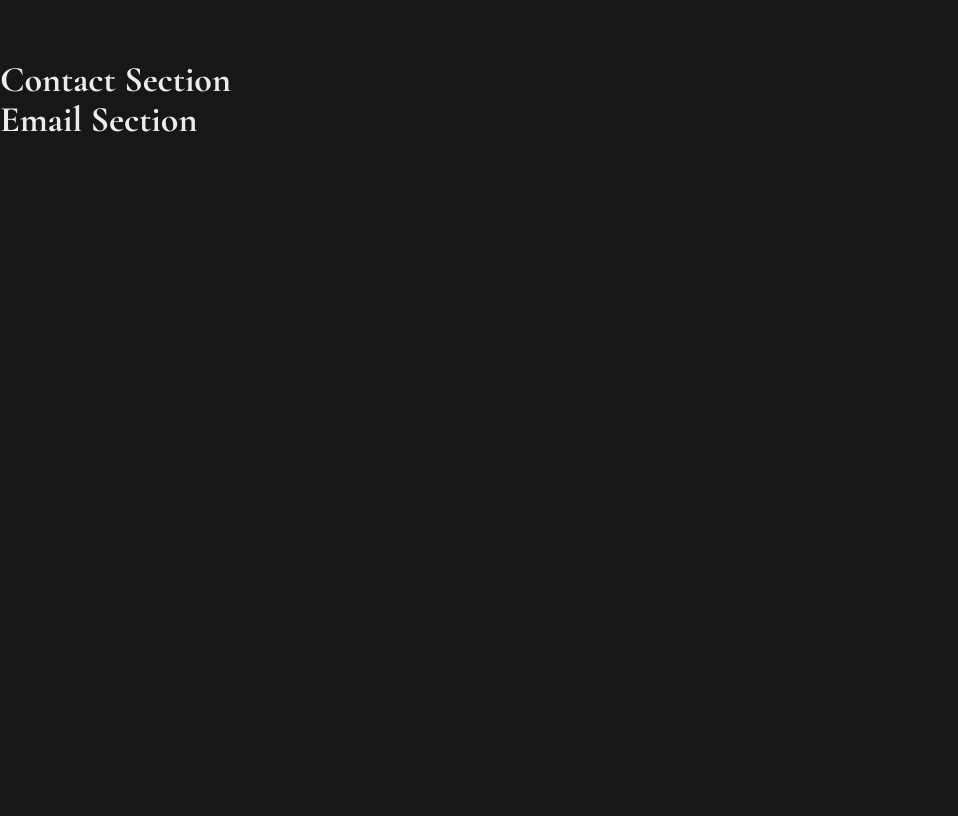
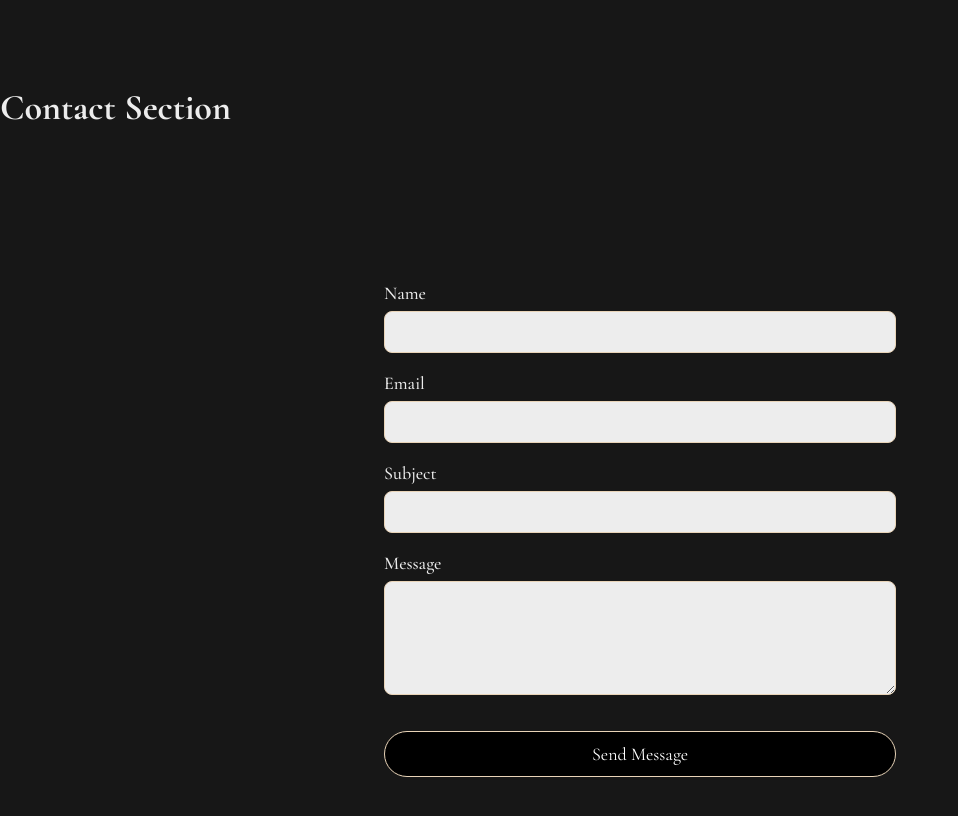
Before and after one commit to JLaxy/nicole-port, a Next.js app: page / in a window 1280 px wide. Shown: the part 3373-4189 px from the top of the page, without its empty margins (0-958 px from the left). Before the commit the page ends 3514 px from the top, so only its background shows below. Built offline with nearby package versions, Linux system fonts and the light colour scheme.

Commit message:
Added Email Section Design - basic function is implemented. proper working implementation not yet. (#3)

```diff
--- a/src/app/page.tsx
+++ b/src/app/page.tsx
@@ -1,5 +1,6 @@
 import About from "@/sections/about";
 import {BenefitsP1, BenefitsP2} from "@/sections/benefits";
+import Email from "@/sections/email";
 import Hero from "@/sections/hero";
 
 export default function HomePage() {
@@ -22,7 +23,7 @@ export default function HomePage() {
         <h1 className="text-4xl font-bold">Contact Section</h1>
       </section>
       <section id="email">
-        <h1 className="text-4xl font-bold">Email Section</h1>
+        <Email />
       </section>
     </div>
   );
--- a/src/sections/email.tsx
+++ b/src/sections/email.tsx
@@ -0,0 +1,94 @@
+"use client";
+
+import "@/styles/email.css";
+import { useState } from 'react';
+
+export default function Email() {
+    const [form, setForm] = useState({
+        name: "",
+        email: "",
+        subject: "",
+        message: "",
+    });
+
+    const handleChange = (e: React.ChangeEvent<HTMLInputElement | HTMLTextAreaElement>) => {
+        setForm({ ...form, [e.target.name]: e.target.value });
+    };
+
+    const handleSubmit = (e: React.FormEvent) => {
+        e.preventDefault();
+        console.log("Form submitted:", form);
+        alert(`Thank you ${form.name}, we got your message!`);
+        setForm({ name: "", subject: "", email: "", message: "" });
+    };
+
+    return (
+        <div className="email-section">
+            <form onSubmit={handleSubmit}>
+                <div>
+                    <label htmlFor="name">
+                        Name
+                    </label>
+                    <input
+                        id="name"
+                        name="name"
+                        value={form.name}
+                        onChange={handleChange}
+                        type="text"
+                        required
+                    />
+                </div>
+
+                <div>
+                    <label htmlFor="email">
+                        Email
+                    </label>
+                    <input
+                        id="email"
+                        name="email"
+                        value={form.email}
+                        onChange={handleChange}
+                        type="email"
+                        required
+                    />
+                </div>
+
+                <div>
+                    <label htmlFor="subject">
+                        Subject
+                    </label>
+                    <input
+                        id="subject"
+                        name="subject"
+                        value={form.subject}
+                        onChange={handleChange}
+                        type="text"
+                        required
+                    />
+                </div>
+
+                <div>
+                    <label htmlFor="message">
+                        Message
+                    </label>
+                    <textarea
+                        id="message"
+                        name="message"
+                        value={form.message}
+                        onChange={handleChange}
+                        rows={4}
+                        required
+                    />
+                </div>
+
+                <button
+                    type="submit"
+                    className="styled-button w-full"
+                >
+                    Send Message
+                </button>
+            </form>
+        </div>
+
+    );
+}
--- a/src/styles/benefits.css
+++ b/src/styles/benefits.css
@@ -10,7 +10,11 @@
     }
 
     .benefit-right-side-content {
-        @apply items-end text-end;
+        @apply items-end text-end ps-20;
+    }
+
+    .benefit-left-side-content {
+        @apply pe-20;
     }
 
     .benefit-section p {
--- /dev/null
+++ b/src/styles/email.css
@@ -0,0 +1,32 @@
+@import "tailwindcss";
+
+@layer components {
+    .email-section {
+        @apply min-h-screen flex flex-col justify-center items-center;
+    }
+
+    .email-section form {
+        @apply w-full max-w-lg space-y-4;
+    }
+
+    .email-section input,
+    .email-section textarea {
+        @apply mt-1 block w-full rounded-lg border p-2 focus:outline-none;
+        border-color: var(--secondary-color);
+        background-color: var(--primary-color);
+        color: black;
+    }
+
+    .email-section input:focus,
+    .email-section textarea:focus {
+        border-color: var(--secondary-color) !important;
+        box-shadow: 0 0 0 2px var(--secondary-color);
+    }
+
+    .email-section label {
+        @apply block text-lg font-medium;
+        color: var(--primary-color);
+        font-family: var(--heading-font);
+    }
+
+}
```
